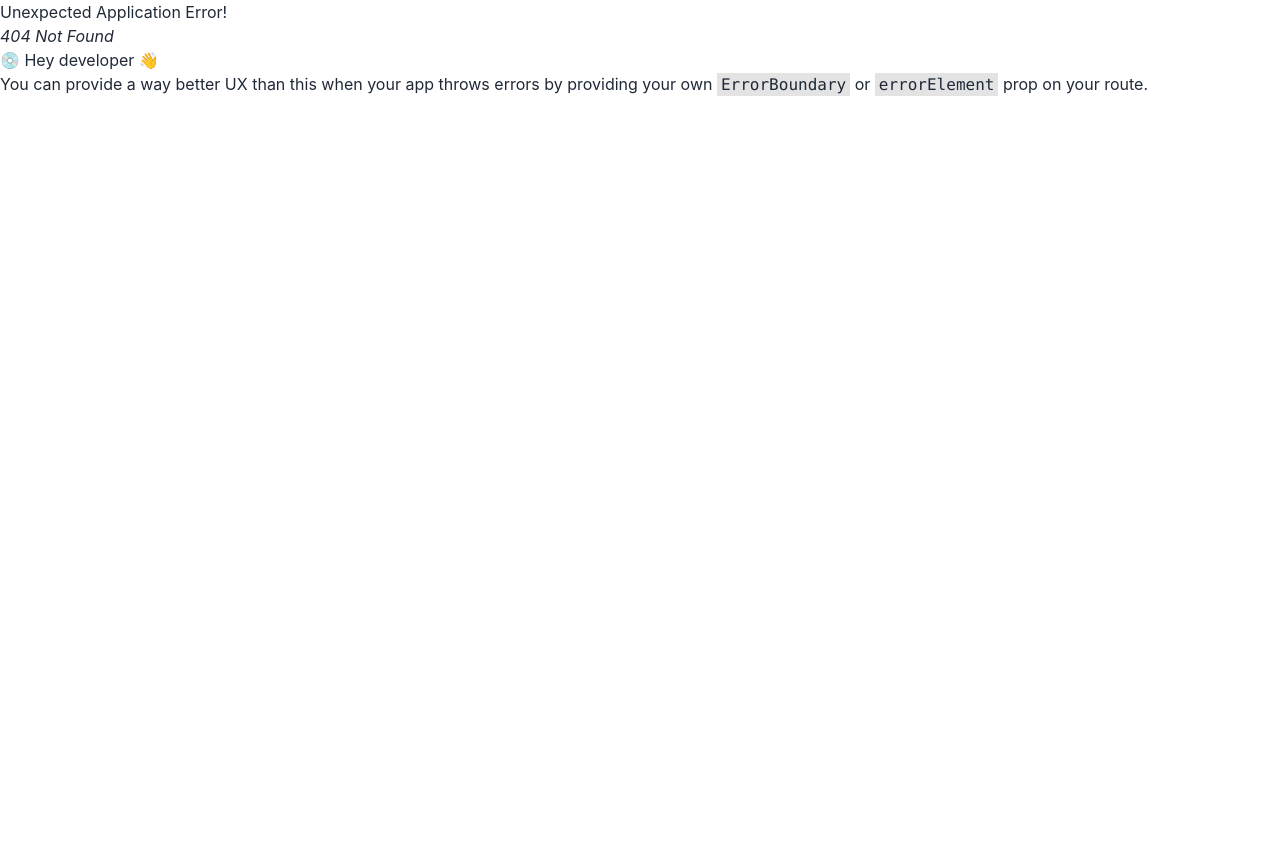
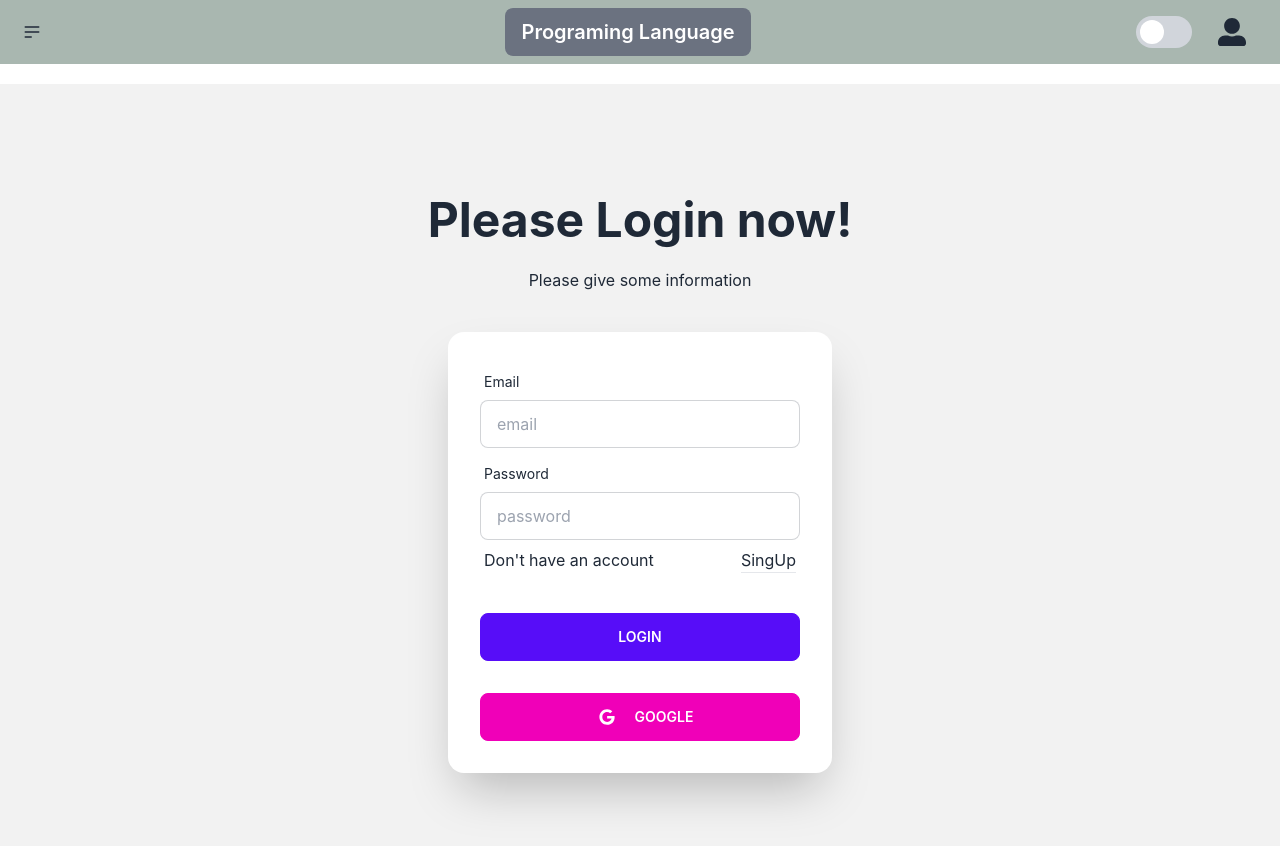
Before and after one commit to alow-akter/programing-language-client-10, a React (Create React App) app: page /login in a window 1280 px wide. Before the commit this address had no page. Shown: the top 846 px of the page. Before the commit the page ends 800 px from the top, so only its background shows below. Built offline with nearby package versions, Linux system fonts and the light colour scheme; no server answers.

Commit message:
Headar part commit

```diff
--- a/package.json
+++ b/package.json
@@ -7,8 +7,10 @@
     "@testing-library/react": "^13.4.0",
     "@testing-library/user-event": "^13.5.0",
     "daisyui": "^2.33.0",
+    "firebase": "^9.12.1",
     "react": "^18.2.0",
     "react-dom": "^18.2.0",
+    "react-icons": "^4.6.0",
     "react-router-dom": "^6.4.2",
     "react-scripts": "5.0.1",
     "web-vitals": "^2.1.4"
--- a/src/All-Couse/Home/Home.js
+++ b/src/All-Couse/Home/Home.js
@@ -3,8 +3,8 @@ import { Link } from 'react-router-dom';
 
 const Home = () => {
     return (
-        <div className='text-center mt-28 bg-[#A9B7AF] p-20'>
-            <h1 className='text-3xl font-bold mt-5'>What is Programing  Language?</h1>
+        <div className='text-center mt-20 bg-[#A9B7AF] p-20'>
+            <h1 className='text-3xl font-bold mt-5 m-3'>What is Programing  Language?</h1>
             <p className='font-semibold mt-4'>A programming language is a computer language that is used by programmers (developers) to communicate with computers. It is a set of instructions written in any specific language ( C, C++, Java, Python) to perform a specific task.</p>
 
             <Link to='/course'>
--- a/src/All-Couse/SingleCard/SingleCard.js
+++ b/src/All-Couse/SingleCard/SingleCard.js
@@ -14,7 +14,7 @@ const SingleCard = ({ card }) => {
                     <p> total view: {total_view}</p>
                     <p> price: {price}</p>
                     <div className="card-actions">
-                        <button className="btn btn-primary">Buy Now</button>
+                        <button className="btn btn-primary">Enroll Now</button>
                     </div>
                 </div>
             </div>
--- /dev/null
+++ b/src/Athentiction/Login/Login.js
@@ -0,0 +1,63 @@
+import React from 'react';
+import { Link } from 'react-router-dom';
+import { FaGoogle } from 'react-icons/fa';
+import { useContext } from 'react';
+import { AuthContext } from '../../Context/AuthProvider/AuthProvider';
+import { GoogleAuthProvider } from 'firebase/auth';
+
+const Login = () => {
+    const { googleProviderLogin } = useContext(AuthContext)
+
+    const googleProvider = new GoogleAuthProvider()
+
+    const handleGoogleSingIn = () => {
+        googleProviderLogin(googleProvider)
+            .then(result => {
+                const user = result.user;
+                console.log(user)
+            })
+            .catch(error => console.error(error))
+    }
+
+    return (
+        <div>
+            <div className="hero min-h-screen bg-base-200 mt-5">
+                <div className="hero-content flex-col">
+                    <div className="text-center">
+                        <h1 className="text-5xl font-bold">Please Login now!</h1>
+                        <p className="py-6">Please give some information </p>
+                    </div>
+                    <div className="card flex-shrink-0 w-full max-w-sm shadow-2xl bg-base-100">
+                        <div className="card-body">
+                            <div className="form-control">
+                                <label className="label">
+                                    <span className="label-text">Email</span>
+                                </label>
+                                <input type="email" placeholder="email" name='email' className="input input-bordered" required />
+                            </div>
+                            <div className="form-control">
+                                <label className="label">
+                                    <span className="label-text">Password</span>
+                                </label>
+                                <input type="password" placeholder="password" name='password' className="input input-bordered" required />
+                                <label className="label">
+                                    <p>Don't have an account </p>
+                                    <Link to='/singUp'>SingUp  <hr /></Link>
+                                </label>
+                            </div>
+                            <div className="form-control mt-6">
+                                <button className="btn btn-primary">Login</button>
+                            </div>
+                            <div className="form-control mt-6 ">
+                                <button onClick={handleGoogleSingIn} className="btn btn-secondary gap-2"><FaGoogle className='w-10 h-4'></FaGoogle>Google</button>
+                            </div>
+                        </div>
+                    </div>
+                </div>
+            </div>
+        </div>
+
+    );
+};
+
+export default Login;
--- /dev/null
+++ b/src/Athentiction/Sing-Up/SingUp.js
@@ -0,0 +1,42 @@
+import React from 'react';
+import { Link } from 'react-router-dom';
+
+const SingUp = () => {
+    return (
+        <div>
+            <div className="hero min-h-screen bg-base-200 mt-5">
+                <div className="hero-content flex-col">
+                    <div className="text-center">
+                        <h1 className="text-5xl font-bold">Please SingUp now!</h1>
+                        <p className="py-6">Please give some information </p>
+                    </div>
+                    <div className="card flex-shrink-0 w-full max-w-sm shadow-2xl bg-base-100">
+                        <div className="card-body">
+                            <div className="form-control">
+                                <label className="label">
+                                    <span className="label-text">Email</span>
+                                </label>
+                                <input type="text" placeholder="email" className="input input-bordered" />
+                            </div>
+                            <div className="form-control">
+                                <label className="label">
+                                    <span className="label-text">Password</span>
+                                </label>
+                                <input type="text" placeholder="password" className="input input-bordered" />
+                                <label className="label">
+                                    <p>Already have an account </p>
+                                    <Link to='/login'>login  <hr /></Link>
+                                </label>
+                            </div>
+                            <div className="form-control mt-6">
+                                <button className="btn btn-primary">Sing Up</button>
+                            </div>
+                        </div>
+                    </div>
+                </div>
+            </div>
+        </div>
+    );
+};
+
+export default SingUp;
--- /dev/null
+++ b/src/Context/AuthProvider/AuthProvider.js
@@ -0,0 +1,37 @@
+import React, { useState } from 'react';
+import { createContext } from 'react';
+import { getAuth, onAuthStateChanged, signInWithPopup } from 'firebase/auth'
+import app from '../../Firebase/Firebase.config';
+import { useEffect } from 'react';
+
+
+export const AuthContext = createContext()
+const auth = getAuth(app)
+
+const AuthProvider = ({ children }) => {
+    const [user, setUser] = useState(null)
+
+    const googleProviderLogin = (provider) => {
+        return signInWithPopup(auth, provider)
+    }
+
+    useEffect(() => {
+        const unsubscribe = onAuthStateChanged(auth, (currentUser) => {
+            console.log(' inside auth state change', currentUser)
+            setUser(currentUser)
+        });
+        return () => {
+            unsubscribe()
+        }
+    }, [])
+
+
+    const authInfo = { user, googleProviderLogin }
+    return (
+        <AuthContext.Provider value={authInfo}>
+            {children}
+        </AuthContext.Provider>
+    )
+};
+
+export default AuthProvider;
--- /dev/null
+++ b/src/Firebase/Firebase.config.js
@@ -0,0 +1,18 @@
+// Import the functions you need from the SDKs you need
+import { initializeApp } from "firebase/app";
+// TODO: Add SDKs for Firebase products that you want to use
+// https://firebase.google.com/docs/web/setup#available-libraries
+
+// Your web app's Firebase configuration
+const firebaseConfig = {
+    apiKey: "AIzaSyACfTwn-AbAwI3vTL6Xn2S4E9RnLZwa7HY",
+    authDomain: "programing-language-auth.firebaseapp.com",
+    projectId: "programing-language-auth",
+    storageBucket: "programing-language-auth.appspot.com",
+    messagingSenderId: "496671953773",
+    appId: "1:496671953773:web:814b8c352f63dca5470064"
+};
+
+// Initialize Firebase
+const app = initializeApp(firebaseConfig);
+export default app
--- a/src/Shered/Header/Header.js
+++ b/src/Shered/Header/Header.js
@@ -1,7 +1,11 @@
 import React from 'react';
+import { useContext } from 'react';
 import { Link } from 'react-router-dom';
+import { AuthContext } from '../../Context/AuthProvider/AuthProvider';
+import { FaUserAlt } from 'react-icons/fa';
 
 const Header = () => {
+    const { user } = useContext(AuthContext)
     return (
         <div>
             <div className="navbar bg-[#A9B7B0] ">
@@ -12,13 +16,15 @@ const Header = () => {
                         </label>
                         <ul tabIndex={0} className="menu menu-compact dropdown-content mt-3 p-2 shadow bg-base-100 rounded-box w-52">
                             <Link to='/course'>Course</Link>
-                            <li><a>Portfolio</a></li>
-                            <li><a>About</a></li>
+                            <Link to='/blogs'>Blogs</Link>
+                            <Link to='/login'>Login</Link>
+                            <Link to='/SingUp'>SingUp</Link>
                         </ul>
                     </div>
                 </div>
                 <div className="navbar-center">
                     <Link to="/home" className="btn btn-ghost normal-case text-xl bg-gray-500 text-white">Programing Language </Link>
+                    <h3 className='m-3'>{user?.displayName}</h3>
                 </div>
                 <div className="navbar-end">
                     <label
@@ -28,11 +34,11 @@ const Header = () => {
                             type="checkbox"
                             id="AcceptConditions"
                             className="peer sr-only" />
-
-                        <span className="absolute inset-0 rounded-full bg-purple-600 transition peer-checked:bg-slate-900"></span>
+                        <span className="absolute inset-0 rounded-full bg-gray-300 transition peer-checked:bg-slate-900"></span>
 
                         <span className="absolute inset-0 m-1 h-6 w-6 rounded-full bg-white transition peer-checked:translate-x-6"></span>
                     </label>
+                    <FaUserAlt className='w-20 h-7'></FaUserAlt>
                 </div>
             </div>
         </div>
--- a/src/index.js
+++ b/src/index.js
@@ -3,11 +3,14 @@ import ReactDOM from 'react-dom/client';
 import './index.css';
 import App from './App';
 import reportWebVitals from './reportWebVitals';
+import AuthProvider from './Context/AuthProvider/AuthProvider';
 
 const root = ReactDOM.createRoot(document.getElementById('root'));
 root.render(
   <React.StrictMode>
-    <App />
+    <AuthProvider>
+      <App />
+    </AuthProvider>
   </React.StrictMode>
 );
 
```
Also changed, not shown: src/All-Couse/Blogs/Blogs.js (added, +34 -0 lines), src/Routes/Routes/Routes.js (+16 -0 lines), 1 other file (tests, documents, lock files or other folders).
